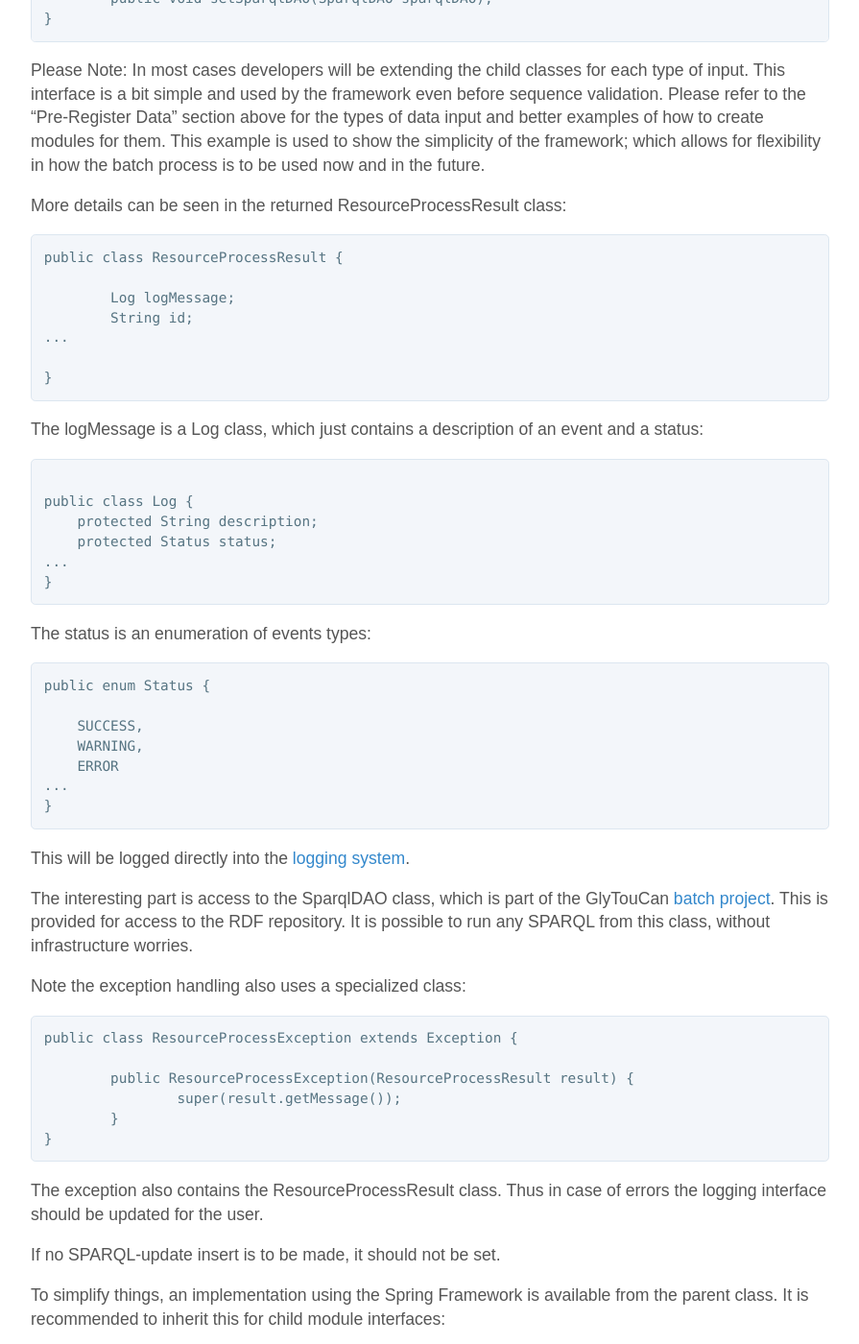
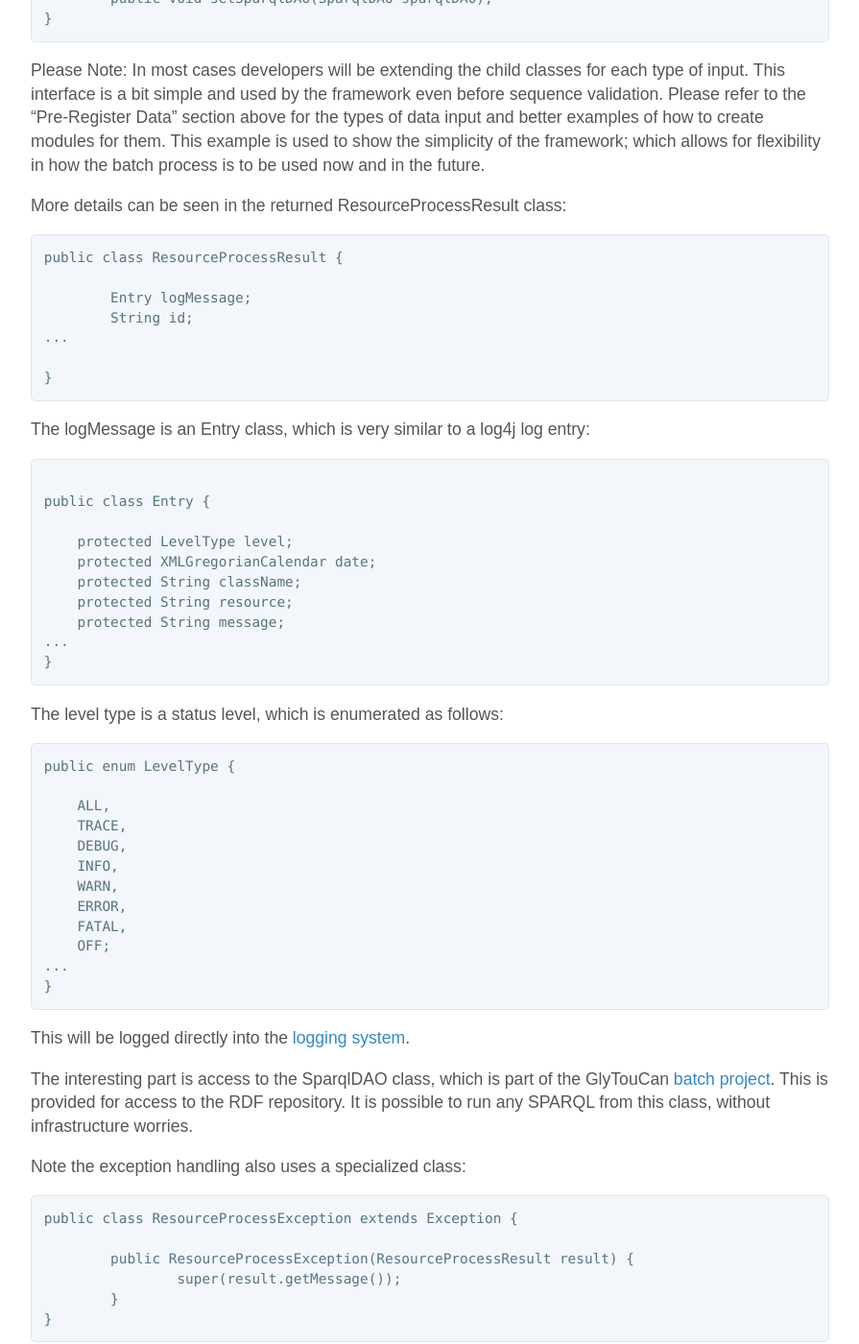
Before and after one commit to glytoucan/glytoucan, a Jekyll site: the page built from system/registration_flow.md, in a window 1280 px wide and 1400 px high, scrolled down 3787 px. Shown: the whole window at 96% size, without its empty margins (192-1087 px from the left). Built offline with Jekyll 4.4.1, drawn with Linux system fonts in a browser that asks for light colours; nearby versions of some CDN libraries.

Commit message:
glycan registration and registration flow now linked to logging

````diff
--- a/system/registration_flow.md
+++ b/system/registration_flow.md
@@ -129,35 +129,44 @@ More details can be seen in the returned ResourceProcessResult class:
 ```
 public class ResourceProcessResult {
 
-	Log logMessage;
+	Entry logMessage;
 	String id;
 ...
 
 }
 ```
 
-The logMessage is a Log class, which just contains a description of an event and a status:
+The logMessage is an Entry class, which is very similar to a log4j log entry:
 ```
 
-public class Log {
-    protected String description;
-    protected Status status;
+public class Entry {
+
+    protected LevelType level;
+    protected XMLGregorianCalendar date;
+    protected String className;
+    protected String resource;
+    protected String message;
 ...
 }
 ```
-The status is an enumeration of events types:
+
+The level type is a status level, which is enumerated as follows:
 ```
-public enum Status {
+public enum LevelType {
 
-    SUCCESS,
-    WARNING,
-    ERROR
+    ALL,
+    TRACE,
+    DEBUG,
+    INFO,
+    WARN,
+    ERROR,
+    FATAL,
+    OFF;
 ...
 }
 ```
 
 This will be logged directly into the [logging system](/system/logging).
-
 
 The interesting part is access to the SparqlDAO class, which is part of the GlyTouCan [batch project](http://code.glytoucan.org/batch/).  This is provided for access to the RDF repository.  It is possible to run any SPARQL from this class, without infrastructure worries.
 
````
Also changed, not shown: system/glycan_registration.md (added, +115 -0 lines).
